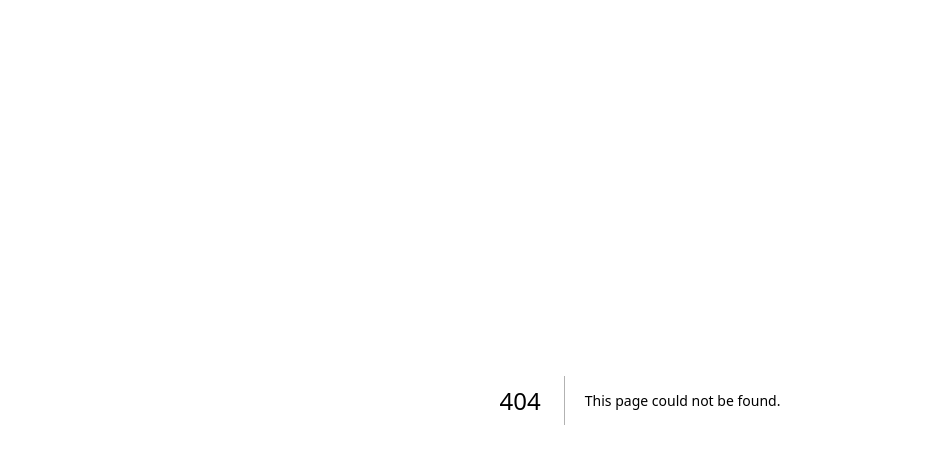
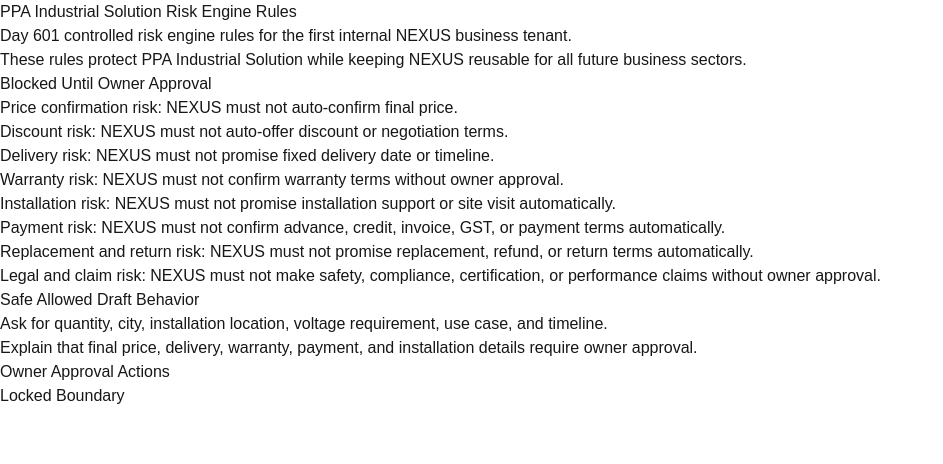
Before and after one commit to celerishealth/NEXUS, a Next.js app in the folder nexus-app/: page /nexus-ppa-risk-engine in a window 1280 px wide. Before the commit this address had no page. Shown: the top 464 px of the page, without its empty margins (0-943 px from the left). Built offline with nearby package versions, Linux system fonts and the light colour scheme.

Commit message:
Day 601: add PPA risk engine rules v1

```diff
--- /dev/null
+++ b/nexus-app/app/nexus-ppa-risk-engine/page.tsx
@@ -0,0 +1,29 @@
+export default function NexusPpaRiskEnginePage() {
+  return (
+    <main>
+      <h1>PPA Industrial Solution Risk Engine Rules</h1>
+      <p>Day 601 controlled risk engine rules for the first internal NEXUS business tenant.</p>
+      <p>These rules protect PPA Industrial Solution while keeping NEXUS reusable for all future business sectors.</p>
+      <h2>Blocked Until Owner Approval</h2>
+      <ul>
+        <li>Price confirmation risk: NEXUS must not auto-confirm final price.</li>
+        <li>Discount risk: NEXUS must not auto-offer discount or negotiation terms.</li>
+        <li>Delivery risk: NEXUS must not promise fixed delivery date or timeline.</li>
+        <li>Warranty risk: NEXUS must not confirm warranty terms without owner approval.</li>
+        <li>Installation risk: NEXUS must not promise installation support or site visit automatically.</li>
+        <li>Payment risk: NEXUS must not confirm advance, credit, invoice, GST, or payment terms automatically.</li>
+        <li>Replacement and return risk: NEXUS must not promise replacement, refund, or return terms automatically.</li>
+        <li>Legal and claim risk: NEXUS must not make safety, compliance, certification, or performance claims without owner approval.</li>
+      </ul>
+      <h2>Safe Allowed Draft Behavior</h2>
+      <ul>
+        <li>Ask for quantity, city, installation location, voltage requirement, use case, and timeline.</li>
+        <li>Explain that final price, delivery, warranty, payment, and installation details require owner approval.</li>
+      </ul>
+      <h2>Owner Approval Actions</h2>
+      <ul>
+      </ul>
+      <h2>Locked Boundary</h2>
+    </main>
+  );
+}
```
